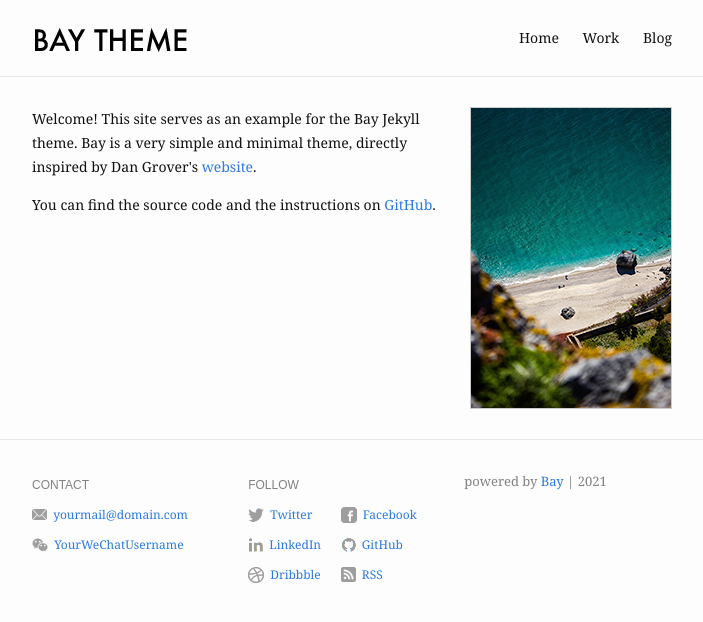
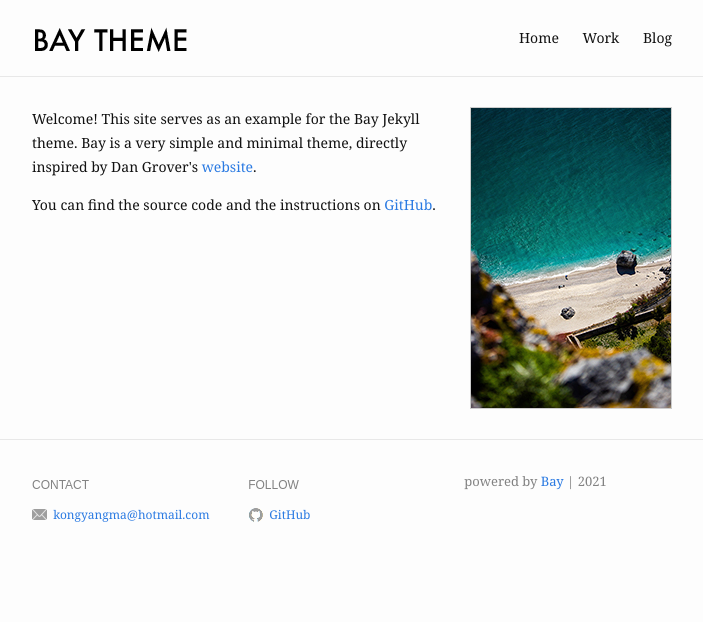
Before and after one commit to kongyangma/kongyangma.github.io, a Jekyll site: the page built from index.md, in a window 1280 px wide. Shown: the top 622 px of the page, without its empty margins (288-991 px from the left). Built offline with Jekyll 4.4.1, drawn with Linux system fonts in a browser that asks for light colours.

Commit message:
Update footer content.

```diff
--- a/_config.yml
+++ b/_config.yml
@@ -20,25 +20,11 @@ footer:
   show_powered_by: true
   contact:
     - name: Email
-      value: yourmail@domain.com
-      link: mailto:yourmail@domain.com
-    - name: WeChat
-      value: YourWeChatUsername
-      link: "#"
+      value: kongyangma@hotmail.com
+      link: mailto:kongyangma@hotmail.com
   follow:
-    - name: Twitter
-      link: http://twitter.com/YourTwitterUsername
-      username: "@YourTwitterUsername"
-    - name: Facebook
-      link: http://facebook.com/YourFacebookUsername
-    - name: LinkedIn
-      link: http://linkedin.com/in/YourLinkedInUsername
     - name: GitHub
-      link: http://github.com/YourGitHubUsername
-    - name: Dribbble
-      link: https://dribbble.com/YourDribbbleUsername
-    - name: RSS
-      link: /feed.xml
+      link: http://github.com/kongyangma/
 
 # Build settings
 markdown: kramdown
```
Also changed, not shown: 2 other files.
